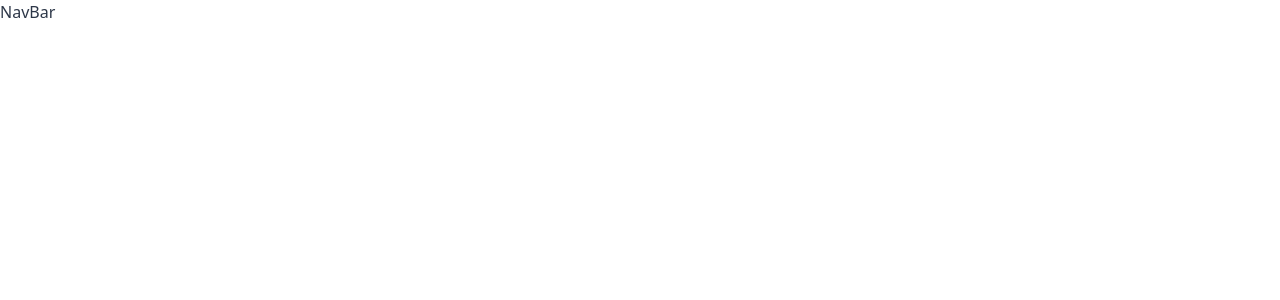
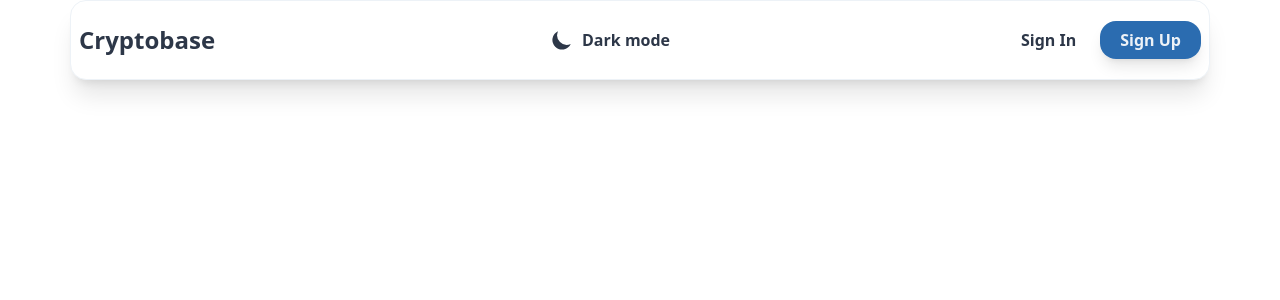
Before and after one commit to y2nd/cryptocurrency-tracker, a React (Create React App) app: page / in a window 1280 px wide. Shown: the top 300 px of the page. Built offline with nearby package versions, Linux system fonts and the light colour scheme.

Commit message:
Nav bar finished

```diff
--- a/package.json
+++ b/package.json
@@ -8,6 +8,7 @@
     "@testing-library/user-event": "^13.5.0",
     "react": "^18.2.0",
     "react-dom": "^18.2.0",
+    "react-icons": "^4.4.0",
     "react-router-dom": "^6.3.0",
     "react-scripts": "5.0.1",
     "web-vitals": "^2.1.4"
--- a/src/components/NavBar.jsx
+++ b/src/components/NavBar.jsx
@@ -1,8 +1,59 @@
-import React from 'react';
+import React, { useState } from 'react';
+import { Link } from "react-router-dom";
+import ThemeToggle from './ThemeToggle';
+import { AiOutlineMenu, AiOutlineClose } from "react-icons/ai";
 
 const NavBar = () => {
+
+    const [isOpen, setIsOpen] = useState(false);
+
+    const handleMenu = () => {
+        setIsOpen(!isOpen);
+    }
+
   return (
-    <div>NavBar</div>
+    <div className="rounded-div flex items-center justify-between h-20 font-bold">
+        <Link to={""}>
+            <h1 className="text-2xl">Cryptobase</h1>
+        </Link>
+        <div className="hidden md:block">
+            <ThemeToggle />
+        </div>
+        <div className="hidden md:block">
+            <Link to={"/signin"} className="p-4 hover:text-accent">Sign In</Link>
+            <Link to={"/signup"} className="bg-button text-btnText px-5 py-2 ml-2 rounded-2xl shadow-lg hover:shadow-2xl">Sign Up</Link>
+        </div>
+
+        {/* Menu Icon */}
+        <div className="block md:hidden cursor-pointer z-10" onClick={handleMenu}>
+            {isOpen ? <AiOutlineClose size={25} /> : <AiOutlineMenu size={25}/>}
+        </div>
+
+        {/* Mobile menu */}
+        {isOpen &&
+            <div className="md:hidden fixed left-0 top-20 flex flex-col items-center justify-between w-full h-[90%] bg-primary ease-in duration-300 z-10">
+                <ul className="w-full p-4">
+                    <li className="border-b py-6">
+                        <Link to={"/"}>Home</Link>
+                    </li>
+                    <li className="border-b py-6">
+                        <Link to={"/"}>Account</Link>
+                    </li>
+                    <li className="border-b py-6">
+                        <ThemeToggle />
+                    </li>
+                </ul>
+                <div className="flex flex-col w-full p-4">
+                    <Link to={"/signin"}>
+                        <button className="w-full my-2 p-3 bg-primary text-primary border border-secondary rounded-2xl shadow-xl">Sign In</button>
+                    </Link>
+                    <Link to={"/signup"}>
+                        <button className="w-full my-2 p-3 bg-button text-btnText rounded-2xl shadow-xl">Sign Up</button>
+                    </Link>
+                </div>
+            </div>
+        }
+    </div>
   )
 }
 
--- /dev/null
+++ b/src/components/ThemeToggle.jsx
@@ -0,0 +1,24 @@
+import React, {useContext} from 'react';
+import {HiSun, HiMoon} from "react-icons/hi";
+import { ThemeContext } from '../context/ThemeContext';
+
+const ThemeToggle = () => {
+
+    const {theme, setTheme} = useContext(ThemeContext);
+
+    const wrapper = ( element ) => {
+        return (
+            <div className="flex items-center cursor-pointer" onClick={() => setTheme(theme === "dark" ? "light" : "dark")}>
+                {element}
+            </div>
+        )
+    }
+
+    return (
+        <div>
+            {theme === "dark" ? wrapper( (<><HiSun className="text-primary text-2xl mr-2"/>Light Mode</> )) : wrapper( (<><HiMoon className="text-primary text-2xl mr-2"/>Dark mode</>) )}
+        </div>
+    )
+}
+
+export default ThemeToggle
```
Also changed, not shown: 1 other file (tests, documents, lock files or other folders).
